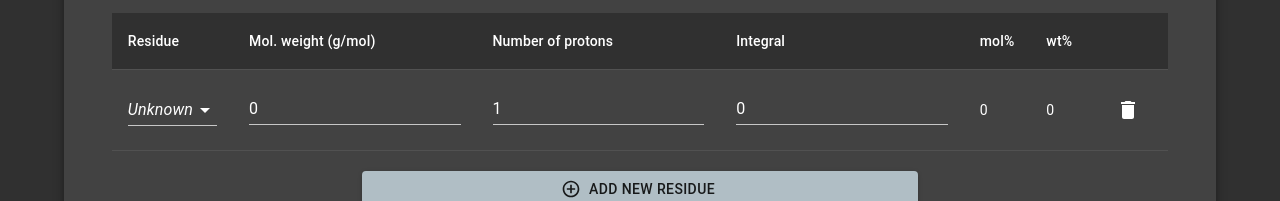
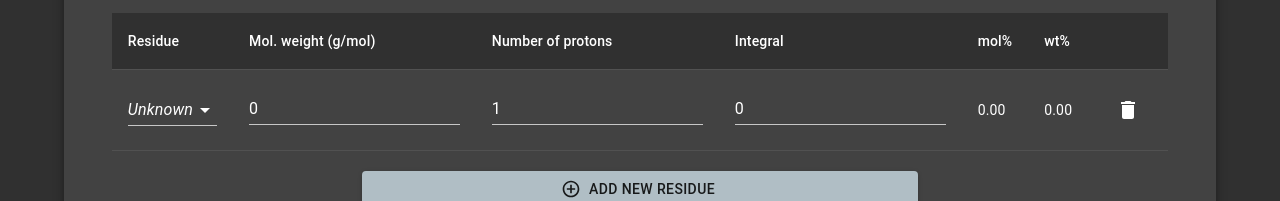
Before and after one commit to Noldyman/chemprove-old, a React (Create React App) app: page / in a window 1280 px wide. Shown: the part 264-465 px from the top of the page. Built offline with nearby package versions, Linux system fonts and the light colour scheme.

Commit message:
purities in residue table are rounded to 2 decimals and display - if NaN is returned

```diff
--- a/src/components/nmr/ResidueTable.tsx
+++ b/src/components/nmr/ResidueTable.tsx
@@ -4,6 +4,7 @@ import { Delete } from '@material-ui/icons'
 import { AppTable } from '../common/AppTable'
 import { IColumnObj } from '../common/AppTable'
 import { IResidue } from './ResidueCalculator'
+import { iteratorSymbol } from 'immer/dist/internal'
 
 interface ResidueTableProps {
   data: IResidue[]
@@ -81,8 +82,24 @@ const ResidueTable: React.FC<ResidueTableProps> = ({
         />
       ),
     },
-    { label: 'mol%', path: 'purity.molPercent' },
-    { label: 'wt%', path: 'purity.wtPercent' },
+    {
+      label: 'mol%',
+      path: 'purity.molPercent',
+      content: (item, value) => (
+        <span>
+          {typeof value === 'number' && !isNaN(value) ? value.toFixed(2) : '-'}
+        </span>
+      ),
+    },
+    {
+      label: 'wt%',
+      path: 'purity.wtPercent',
+      content: (item, value) => (
+        <span>
+          {typeof value === 'number' && !isNaN(value) ? value.toFixed(2) : '-'}
+        </span>
+      ),
+    },
     {
       content: (item) => (
         <IconButton onClick={() => onDelete(item)}>
```
